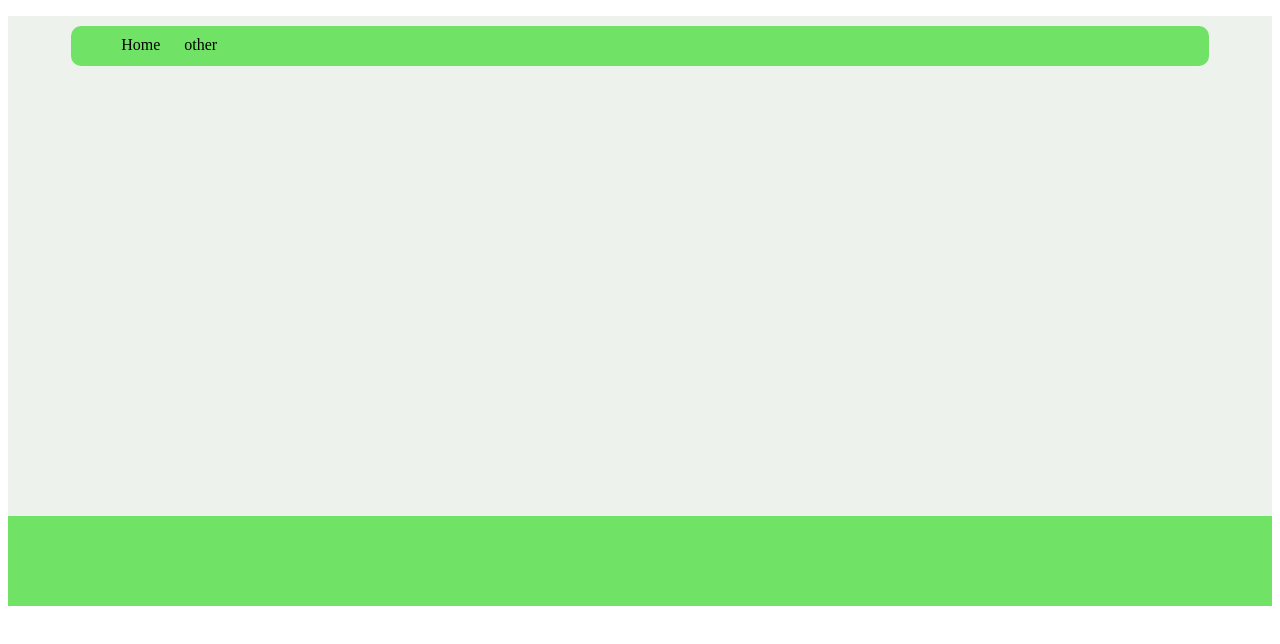
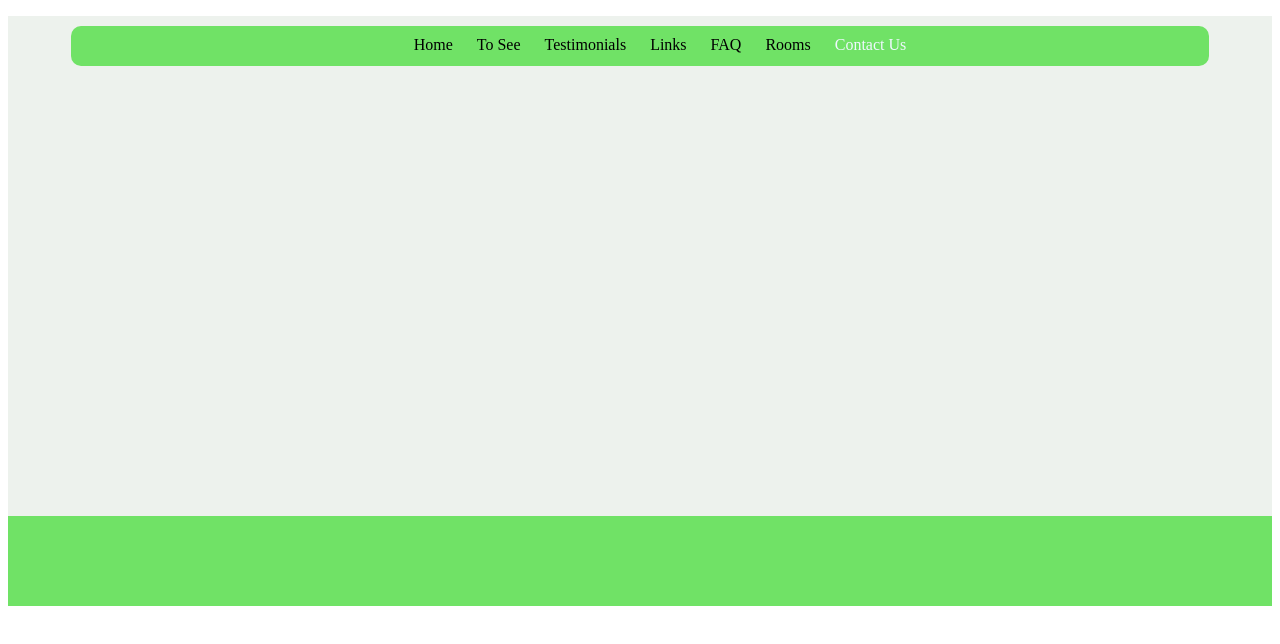
Before and after one commit to lavabyrd/College-Design-CA, a plain HTML site: page index.html in a window 1280 px wide. Drawn offline with Linux system fonts and the light colour scheme.

Commit message:
added more header styling and contact page

```diff
--- a/index.html
+++ b/index.html
@@ -9,9 +9,14 @@
   <body>
     <div id="back">
       <div id="menu">
-          <ul>
+          <ul id="header_menu">
             <li>Home</li>
-            <li>other</li>
+            <li>To See</li>
+            <li>Testimonials</li>
+            <li>Links</li>
+            <li>FAQ</li>
+            <li>Rooms</li>
+            <li><a href="/contact.html">Contact Us</a></li>
           </ul>
       </div>
       <div id="second">
--- a/stylesheet.css
+++ b/stylesheet.css
@@ -6,7 +6,6 @@
 #menu {
   position: relative;
   display: block;
-/*   float: left; */
   width: 90%;
   height: 40px;
   margin: auto;
@@ -14,6 +13,24 @@
   background: #70e266;
   border-radius: 10px;
 }
+#header_menu {
+    text-align: center;
+}
+#header_menu > li{
+/*    width:75px;*/
+    display: inline-block;
+}
+#header_menu > li > a:link {
+    text-decoration: none;
+    color:aliceblue;
+}
+/*
+@media (max-width: 680px) {
+    #menu {
+        visibility:hidden;
+    }
+}
+*/
 #footer {
   width: 100%;
   height: 90px;
```
Also changed, not shown: contact.html (added, +1 -0 lines).
